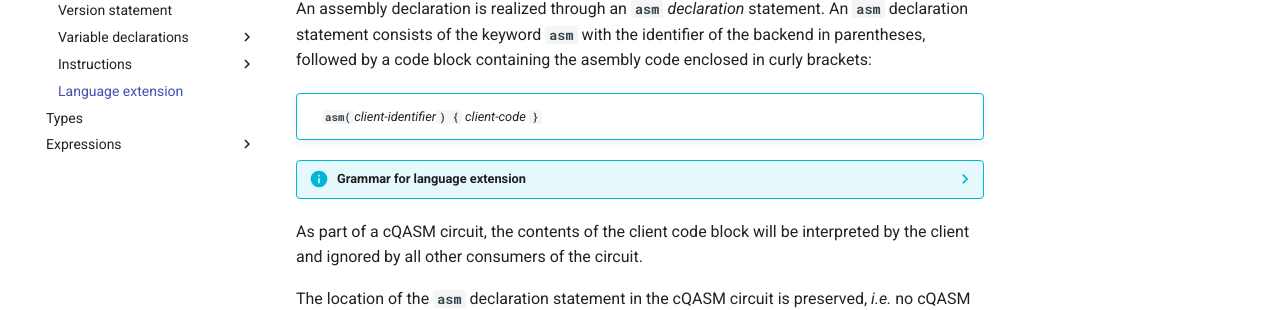
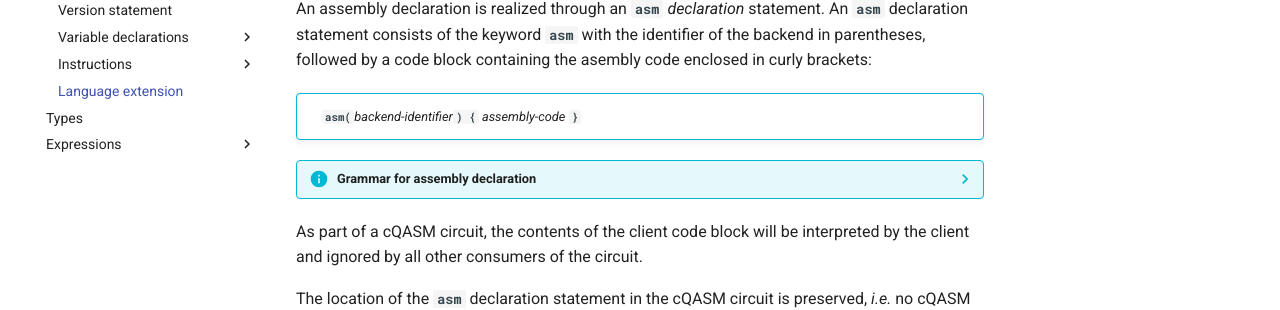
Before and after one commit to QuTech-Delft/cQASM-spec, an MkDocs documentation site: the page built from docs/language_specification/statements/language_extension.md, in a window 1280 px wide and 900 px high. Shown: the part 257-567 px from the top of the window. Built offline with MkDocs 1.6.1 and Material for MkDocs 9.7.7, drawn with Linux system fonts in a browser that asks for light colours; comment, search, counter and statistics services are not loaded; the version menu is left out.

Commit message:
Update docs/language_specification/statements/language_extension.md
Co-authored-by: Roberto Turrado Camblor <rturrado@gmail.com>

```diff
--- a/docs/language_specification/statements/language_extension.md
+++ b/docs/language_specification/statements/language_extension.md
@@ -5,18 +5,18 @@
 
 !!! info ""
 
-    &emsp;**`asm(`**_client-identifier_**`) {`** _client-code_ **`}`**
+    &emsp;**`asm(`**_backend-identifier_**`) {`** _assembly-code_ **`}`**
 
-??? info "Grammar for language extension"
+??? info "Grammar for assembly declaration"
 
-    _language extension_:
-    &emsp;**`asm(`**_client-identifier_**`)`** _client-code-block_
+    _assembly-declaration_:
+    &emsp;**`asm(`**_backend-identifier_**`)`** **`{`** _backend-code_ **`}`**
 
-    _client-identifier_:
+    _backend-identifier_:
     &emsp; _identifier_
 
-    _client-code-block_:
-    &emsp; **`{`** _client-code_ **`}`**
+    _backend-code_:
+    &emsp; _raw-text_
 
 As part of a cQASM circuit, the contents of the client code block will be interpreted by the client
 and ignored by all other consumers of the circuit.
```
